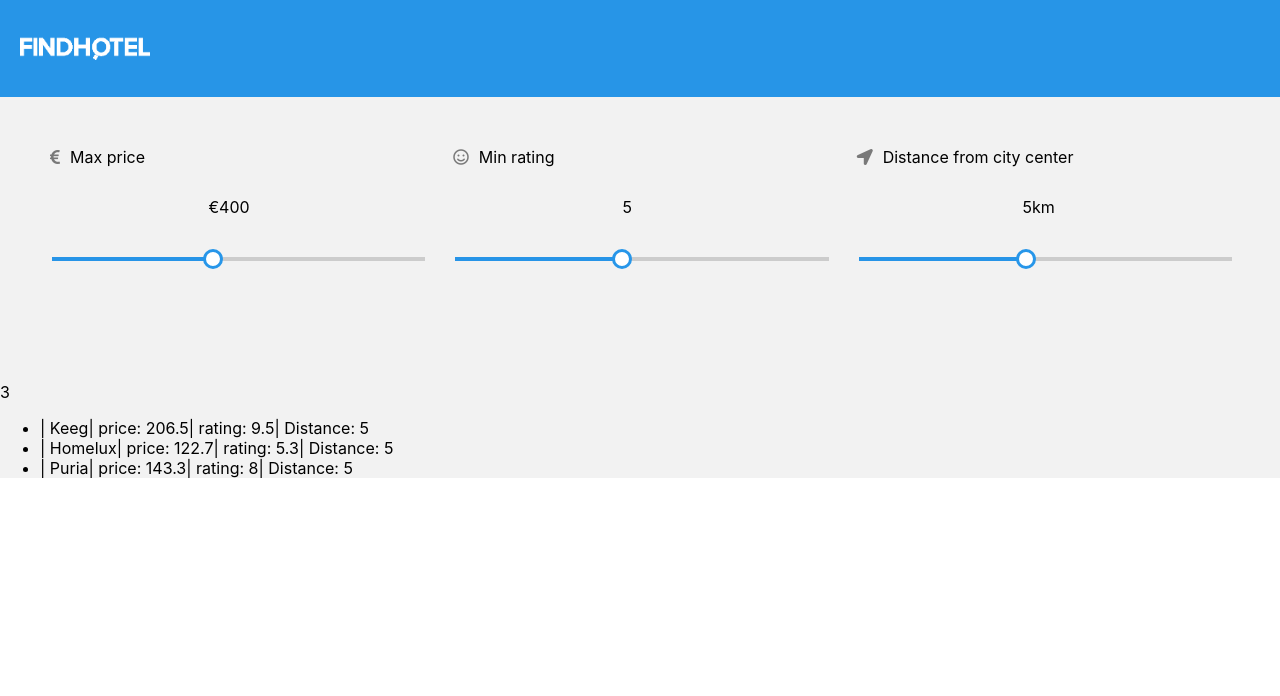
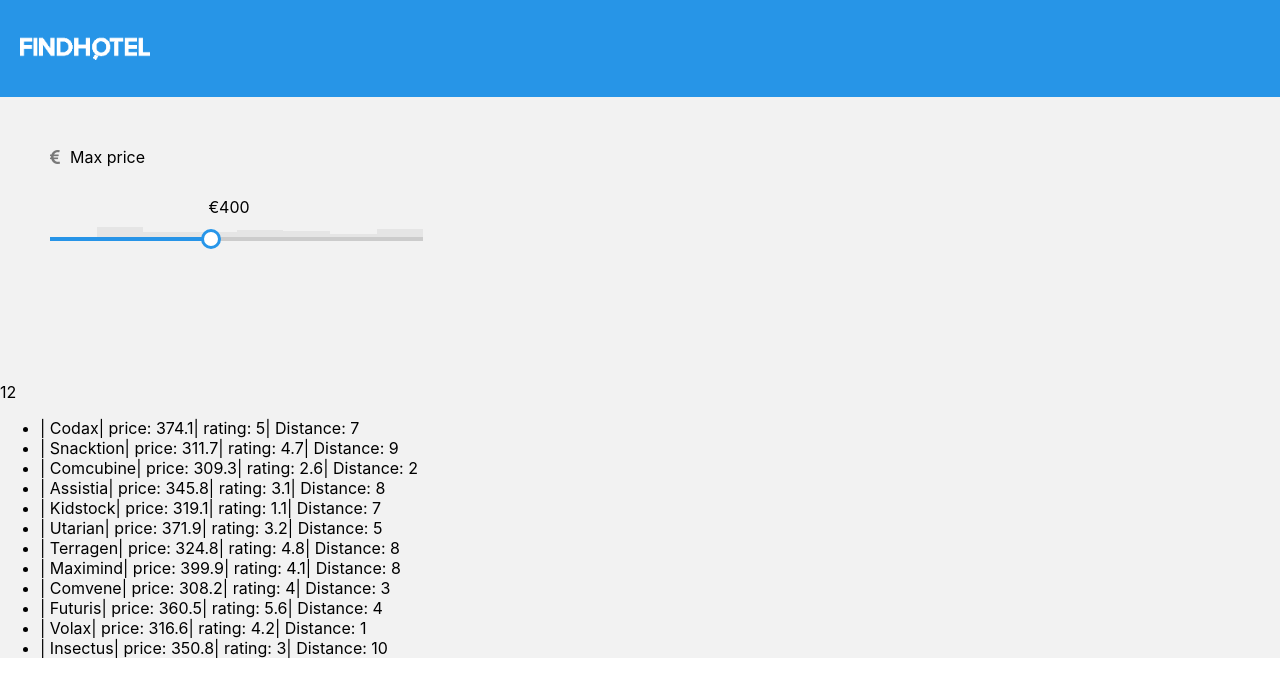
Before and after one commit to cassiohalmeida/find-hotel, a React (Create React App) app: page / in a window 1280 px wide. Shown: the top 696 px of the page. Built offline with nearby package versions, Linux system fonts and the light colour scheme.

Commit message:
Creating the bar with filter resuls

```diff
--- a/src/components/SliderFilter.js
+++ b/src/components/SliderFilter.js
@@ -11,11 +11,11 @@ const SliderTitle = styled.div`
 const Slider = styled.input`
   width: 100%;
   height: 4px;
-  margin-top: 60px;
   border-radius: 4px;
   background: transparent;
   outline: none;
   -webkit-appearance: none;
+  margin: 0;
 
   ::-webkit-slider-thumb {
     -webkit-appearance: none;
@@ -32,7 +32,8 @@ const Slider = styled.input`
     box-sizing: border-box;
     border: none;
     height: 4px;
-    background: linear-gradient(#2794e7, #2794e7) 0/var(--sx) 100% no-repeat #ccc;
+    background: linear-gradient(#2794e7, #2794e7) 0 / var(--sx) 100% no-repeat
+      #ccc;
   }
 `;
 
@@ -50,8 +51,8 @@ const SliderContainer = styled.div`
   --min: ${props => props.min};
   --max: ${props => props.max};
   --range: calc(var(--max) - var(--min));
-  --ratio: calc((var(--val) - var(--min))/var(--range));
-  --sx: calc(.5*1.5em + var(--ratio)*(100% - 1.5em));
+  --ratio: calc((var(--val) - var(--min)) / var(--range));
+  --sx: calc(0.5 * 1.5em + var(--ratio) * (100% - 1.5em));
   position: relative;
   height: 130px;
   padding-top: 30px;
@@ -67,7 +68,7 @@ const SliderFilter = props => {
       break;
     case "rating":
       icon = <i className="far fa-smile" />;
-      outputLabel = props.defaultValue
+      outputLabel = props.defaultValue;
       break;
     case "distance":
       icon = <i className="fas fa-location-arrow" />;
@@ -76,23 +77,57 @@ const SliderFilter = props => {
     default:
       icon = "";
   }
+  const dataListFilter = () => {
+    const result = [];
+    for (let i = props.min; i <= props.max; i = i + 100) {
+      let size = props.dataList.filter(hotel => {
+        return (
+          Math.trunc(hotel.price) >= i - 100 && Math.trunc(hotel.price) <= i
+        );
+      });
+
+      result.push({
+        value: i,
+        qty: size.length
+      });
+    }
+    console.log(result);
+    return result;
+  };
   return (
     <div>
       <SliderTitle>
         {icon}
         {props.title}
       </SliderTitle>
-      <SliderContainer
-        val={props.defaultValue}
-        min={props.min}
-        max={props.max}
+      <SliderContainer val={props.defaultValue} min={props.min} max={props.max}>
+        <SliderOutput htmlFor={props.id}>{outputLabel}</SliderOutput>
+        <div style={{ marginTop: 30 + "px" }}>
+          <div
+            style={{
+              display: "grid",
+              gridTemplateColumns: "repeat(8,1fr)",
+              alignItems: "baseline"
+            }}
           >
-        <SliderOutput htmlFor={props.id}>{outputLabel}</SliderOutput>
+            {dataListFilter().map(hotel => (
+              <div
+                key={hotel._id}
+                style={{
+                  width: 100 + "%",
+                  height: hotel.qty / 1.5 + "px",
+                  backgroundColor: "#e5e5e5"
+                }}
+              />
+            ))}
+          </div>
+          <div style={{marginTop: -15 + 'px'}}>
             <Slider
               type="range"
               defaultValue={props.defaultValue}
               min={props.min}
               max={props.max}
+              step="100"
               onInput={e => {
                 props.onInput(e.target.value);
               }}
@@ -104,6 +139,8 @@ const SliderFilter = props => {
                 "--val": props.defaultValue
               }}
             />
+          </div>
+        </div>
       </SliderContainer>
     </div>
   );
--- a/src/containers/FiltersContainer.js
+++ b/src/containers/FiltersContainer.js
@@ -32,8 +32,9 @@ const FiltersContainer = props => {
         min={100}
         max={800}
         id="filterPrice"
+        dataList={props.hotels}
       />
-      <SliderFilter
+      {/* <SliderFilter
         type="rating"
         title="Min rating"
         defaultValue={filterRating}
@@ -41,6 +42,7 @@ const FiltersContainer = props => {
         min={1}
         max={10}
         id="filterRating"
+        dataList={props.hotels}
       />
       <SliderFilter
         type="distance"
@@ -50,10 +52,15 @@ const FiltersContainer = props => {
         min={1}
         max={10}
         id="filterDistance"
-      />
+        dataList={props.hotels}
+      /> */}
     </StyledFiltersContainer>
   );
 };
+
+const mapStateToProps = state => ({
+  hotels: state.hotels
+});
 
 const mapDispatchToProps = dispatch => ({
   filterHotels: data => {
@@ -67,6 +74,6 @@ const mapDispatchToProps = dispatch => ({
 });
 
 export default connect(
-  null,
+  mapStateToProps,
   mapDispatchToProps
 )(FiltersContainer);
--- a/src/data/index.js
+++ b/src/data/index.js
@@ -8,7 +8,7 @@ const data = [
       rating: "7.4"
     },
     tags: ["et", "ea", "quis", "est", "laboris"],
-    price: "653.4",
+    price: "105.20",
     old_price: 95,
     other_prices: [
       {
--- a/src/selectors/index.js
+++ b/src/selectors/index.js
@@ -9,9 +9,7 @@ export const getFilteredHotels = createSelector(
   (hotels, visibilityFilter) => {
     return hotels.filter(hotel => {
       return (
-        hotel.price < visibilityFilter.price &&
-        hotel.review_rating.rating > Number(visibilityFilter.rating) &&
-        hotel.distance_center == visibilityFilter.distance_center
+        hotel.price >= visibilityFilter.price - 100 && hotel.price <= visibilityFilter.price
       );
     });
   }
```
Lines whose indentation alone changed are shown as unchanged.
